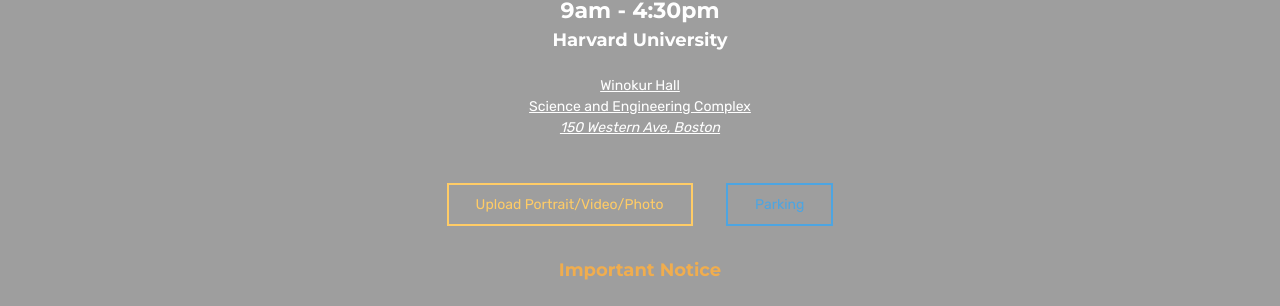
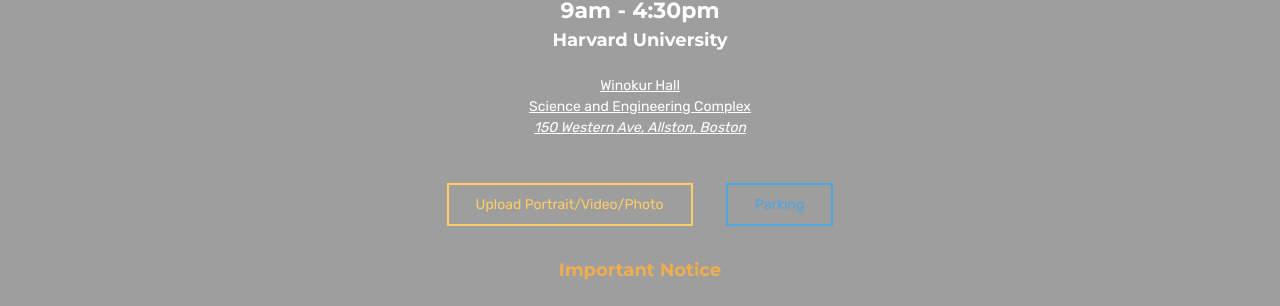
Before and after one commit to cccfran/junliu-workshop, a Jekyll site: the page built from index.html, in a window 1280 px wide. Shown: the part 358-664 px from the top of the page. Built offline with Jekyll 4.4.1, drawn with Linux system fonts in a browser that asks for light colours; nearby versions of some CDN libraries; library files that are not in the unit come from our copies; some of the changed text lies outside the part shown.

Commit message:
add Allston

```diff
--- a/index.html
+++ b/index.html
@@ -70,7 +70,7 @@
                   <h5 class="header-title animated fadeIn">Harvard University</h5>
                   <!-- <h5 class="header-title animated fadeIn text-info"><a href="#schedule" class="text-info">Workshop</a></h5><br> -->
                       <p class="header-text animated fadeIn header-info" style="margin-top:-5px;fontsize:14px"><a target="_blank" href="https://maps.app.goo.gl/nt2PvWYgvUMMJYgi7" class="address"><br>Winokur Hall<br>Science and Engineering Complex
-<br><i>150 Western Ave, Boston</i></a></p>
+<br><i>150 Western Ave, Allston, Boston</i></a></p>
 
                   <!-- <p class="header-text animated fadeIn header-info"><a target="_blank" href="https://goo.gl/maps/wgrkxK8WJpB2" class="address"><br>Harvard University<br>Boston</a></p> -->
                   <!-- <br><br>
@@ -167,7 +167,7 @@
           <h3 class="heading-title text-center">July 28</h3>
         </div>
         <div class="mb-40"></div>
-        <p class="lead text-center text-info"><b><a target="_blank" href="https://maps.app.goo.gl/nt2PvWYgvUMMJYgi7" class="address">  Science and Engineering Complex<br>150 Western Ave, Boston</a></b></p>
+        <p class="lead text-center text-info"><b><a target="_blank" href="https://maps.app.goo.gl/nt2PvWYgvUMMJYgi7" class="address">  Science and Engineering Complex<br>150 Western Ave, Allston, Boston</a></b></p>
 
         <!-- accordions -->
         <div class="row justify-content-center">
@@ -550,7 +550,7 @@
                     </tr>
                     <tr>
                       <th><a target="_blank" href="https://maps.app.goo.gl/fXEhHba5cigY8Uig6">2 Hague St. Parking Lot</a></th>
-                      <th><a target="_blank" href="https://maps.app.goo.gl/zb7hhQzAXV6SJAYZA">114 Western Ave, Boston</a></th>
+                      <th><a target="_blank" href="https://maps.app.goo.gl/zb7hhQzAXV6SJAYZA">114 Western Ave, Allston, Boston</a></th>
                     </tr>
                   </table>
                 </div>
```
